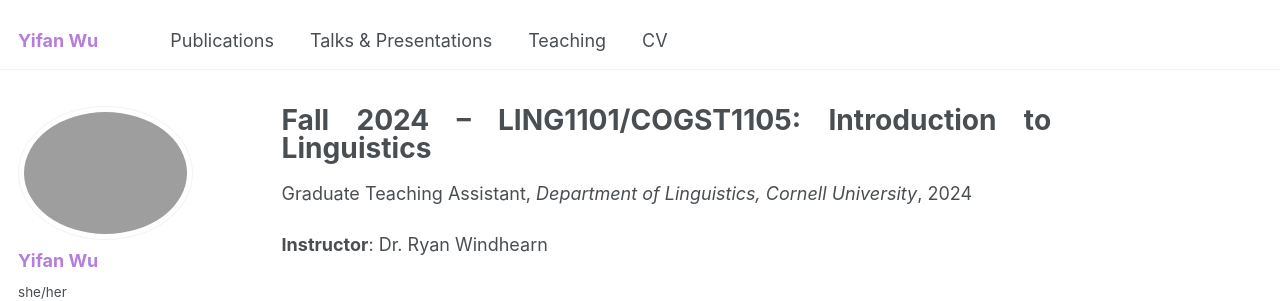
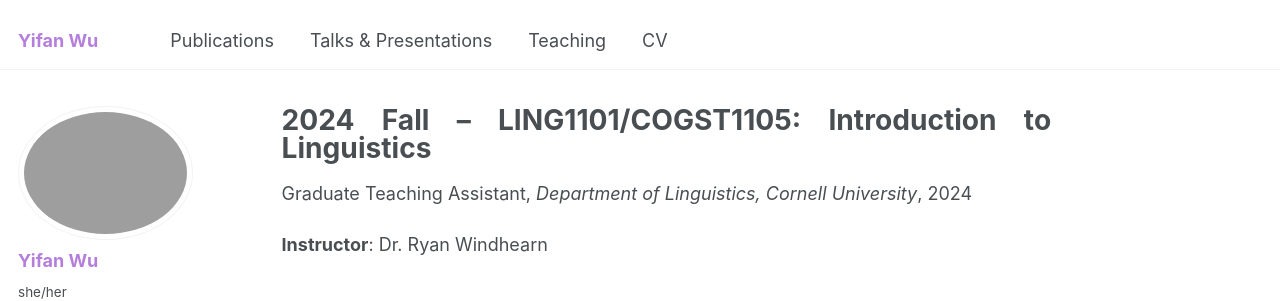
Before and after one commit to lynn-yifanwu-ling/lynn-yifanwu-ling.github.io, a Jekyll site: the page built from _teaching/2024_fall.md, in a window 1280 px wide and 943 px high. Shown: the top 301 px of the window. Built offline with Jekyll 4.4.1, drawn with Linux system fonts in a browser that asks for light colours; some web fonts are replaced.

```diff
--- a/_teaching/2024_fall.md
+++ b/_teaching/2024_fall.md
@@ -1,5 +1,5 @@
 ---
-title: "Fall 2024 -- LING1101/COGST1105: Introduction to Linguistics"
+title: "2024 Fall -- LING1101/COGST1105: Introduction to Linguistics"
 collection: teaching
 type: "Graduate Teaching Assistant"
 permalink: /teaching/2024_fall
```
